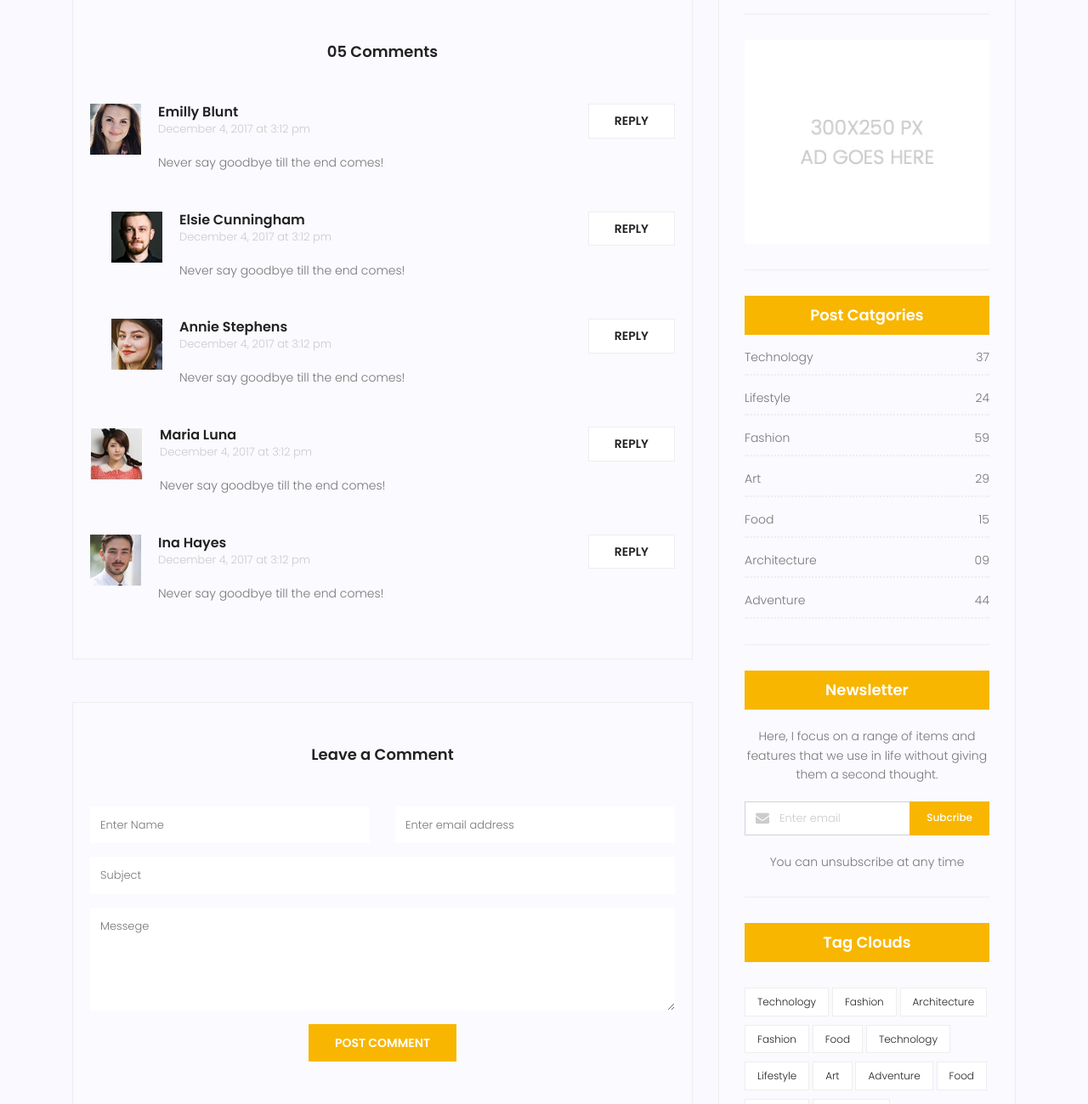
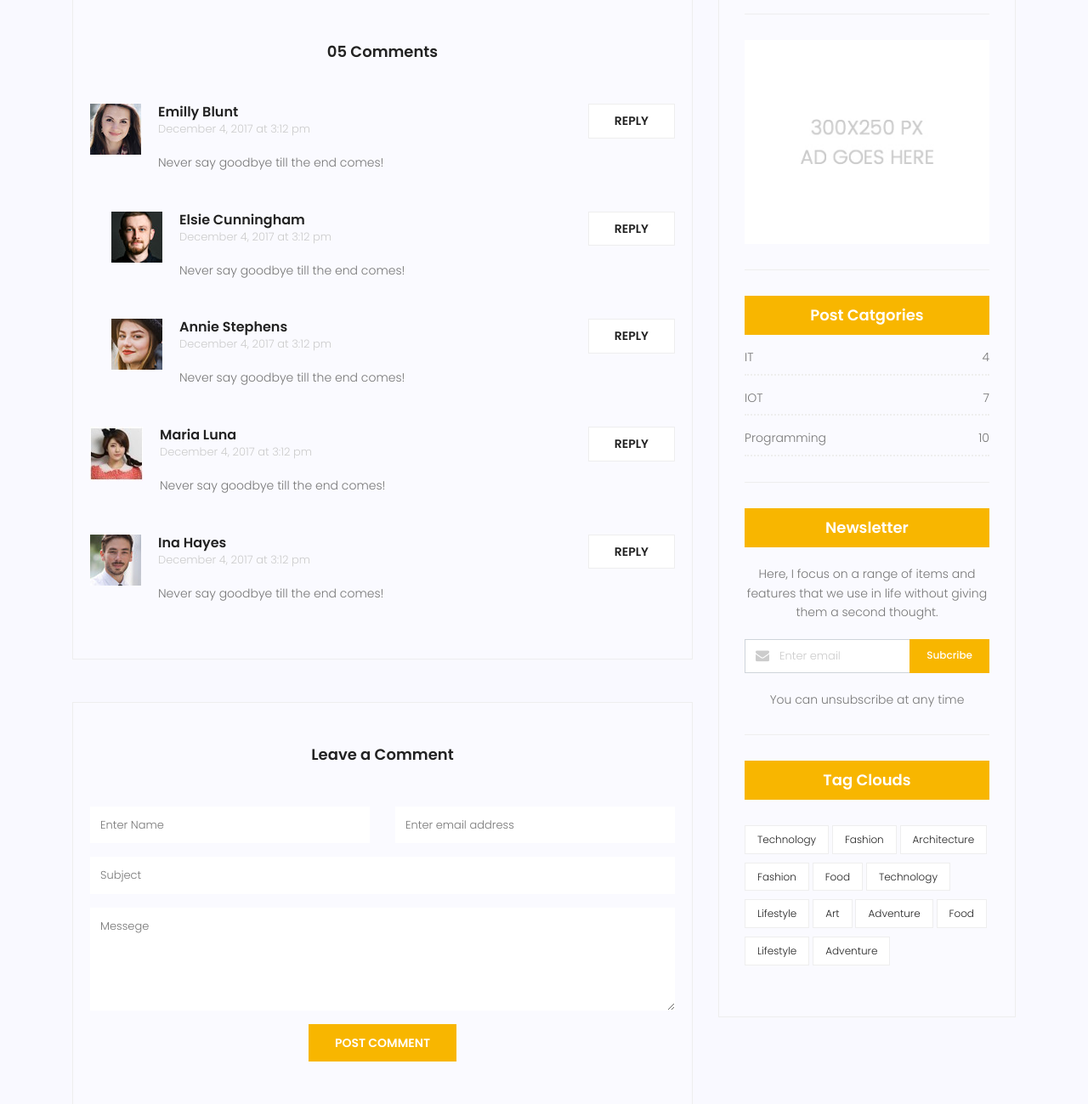
Before and after one commit to arshia-shiekh-bahayi/mysite, a Django app: page /blog/1 in a window 1280 px wide. Shown: the part 1357-2656 px from the top of the page at 85% size. Run offline with Django 3.2, Linux system fonts and the light colour scheme; data comes from the database, SQL or seed files in the repository; both versions use the stored data as it was after the commit; parts of the project's set-up code (start-up, migrations or seed data) failed here and were passed over; some libraries are stand-ins or nearby versions.

Commit message:
some small changes

```diff
--- a/blog/templatetags/blog_tags.py
+++ b/blog/templatetags/blog_tags.py
@@ -1,5 +1,6 @@
 from django import template
 from blog.models import Post
+from blog.models import Category
 from django.shortcuts import get_object_or_404
 register = template.Library()
 @register.simple_tag(name='totalposts')
@@ -7,7 +8,6 @@ def function():
     posts = Post.objects.filter(status=1).count()
     return posts
 @register.simple_tag(name='posts')
-
 def function():
     posts = Post.objects.filter(status=1)
     return posts
@@ -18,3 +18,13 @@ def snippet(value,arg=20):
 def latestposts(arg=3):
     posts = Post.objects.filter(status=1).order_by('published_date')[:arg]
     return {"posts": posts}
+
+
+@register.inclusion_tag("blog/post-categories.html")
+def postcategories():
+    posts = Post.objects.filter(status=1)
+    categories = Category.objects.all()
+    cat_dict = {}
+    for name in categories:
+        cat_dict[name]=posts.filter(category=name).count()
+    return {"categories":cat_dict}
--- a/blog/urls.py
+++ b/blog/urls.py
@@ -5,6 +5,7 @@ app_name = 'blog'
 urlpatterns = [
     path('', blog_view , name='index'),
     path('<int:pid>', blog_single , name='single'),
+    path('category/<str:cat_name>', blog_view , name='category'),
     path('test', test , name='test'),
 
 
--- a/blog/views.py
+++ b/blog/views.py
@@ -3,8 +3,10 @@ from blog.models import Post
 from django.utils import timezone
 
 # Create your views here.
-def blog_view(request):
+def blog_view(request, cat_name=None):
     posts = Post.objects.filter(status=1 ,published_date__lte=timezone.now()).order_by('-published_date')
+    if cat_name:
+     posts = posts.filter(category__name=cat_name)
     context = {'posts':posts}
     return render(request,'blog/blog-home.html',context)
 def blog_single(request,pid):
@@ -24,3 +26,8 @@ def blog_single(request,pid):
     return render(request,'blog/blog-single.html',context)
 def test(request):
     return render(request,'test.html')
+def blog_category(request, cat_name):
+   posts = Post.objects.filter(status=1)
+   posts = posts.filter(category__name=cat_name)
+   context = {'posts':posts}
+   return render(request,'blog/blog-home.html',context)
--- a/templates/blog/blog-single.html
+++ b/templates/blog/blog-single.html
@@ -243,53 +243,7 @@
 
                     {% include 'blog/blog-ads.html' %}
 
-					<div class="single-sidebar-widget post-category-widget">
-						<h4 class="category-title">Post Catgories</h4>
-						<ul class="cat-list">
-							<li>
-								<a href="#" class="d-flex justify-content-between">
-									<p>Technology</p>
-									<p>37</p>
-								</a>
-							</li>
-							<li>
-								<a href="#" class="d-flex justify-content-between">
-									<p>Lifestyle</p>
-									<p>24</p>
-								</a>
-							</li>
-							<li>
-								<a href="#" class="d-flex justify-content-between">
-									<p>Fashion</p>
-									<p>59</p>
-								</a>
-							</li>
-							<li>
-								<a href="#" class="d-flex justify-content-between">
-									<p>Art</p>
-									<p>29</p>
-								</a>
-							</li>
-							<li>
-								<a href="#" class="d-flex justify-content-between">
-									<p>Food</p>
-									<p>15</p>
-								</a>
-							</li>
-							<li>
-								<a href="#" class="d-flex justify-content-between">
-									<p>Architecture</p>
-									<p>09</p>
-								</a>
-							</li>
-							<li>
-								<a href="#" class="d-flex justify-content-between">
-									<p>Adventure</p>
-									<p>44</p>
-								</a>
-							</li>
-						</ul>
-					</div>
+					{% postcategories %}
 					<div class="single-sidebar-widget newsletter-widget">
 						<h4 class="newsletter-title">Newsletter</h4>
 						<p>
--- /dev/null
+++ b/templates/blog/post-categories.html
@@ -0,0 +1,14 @@
+{% load static %}
+<div class="single-sidebar-widget post-category-widget">
+    <h4 class="category-title">Post Catgories</h4>
+    <ul class="cat-list">
+        {% for name,count in categories.items %}
+         <li>
+             <a href="{% url 'blog:category' cat_name=name %}" class="d-flex justify-content-between">
+                 <p>{{name}}</p>
+                 <p>{{count}}</p>
+             </a>
+         </li>
+        {% endfor %}
+    </ul>
+</div>
```
Also changed, not shown: templates/blog/blog-home.html (+4 -48 lines), db.sqlite3.
